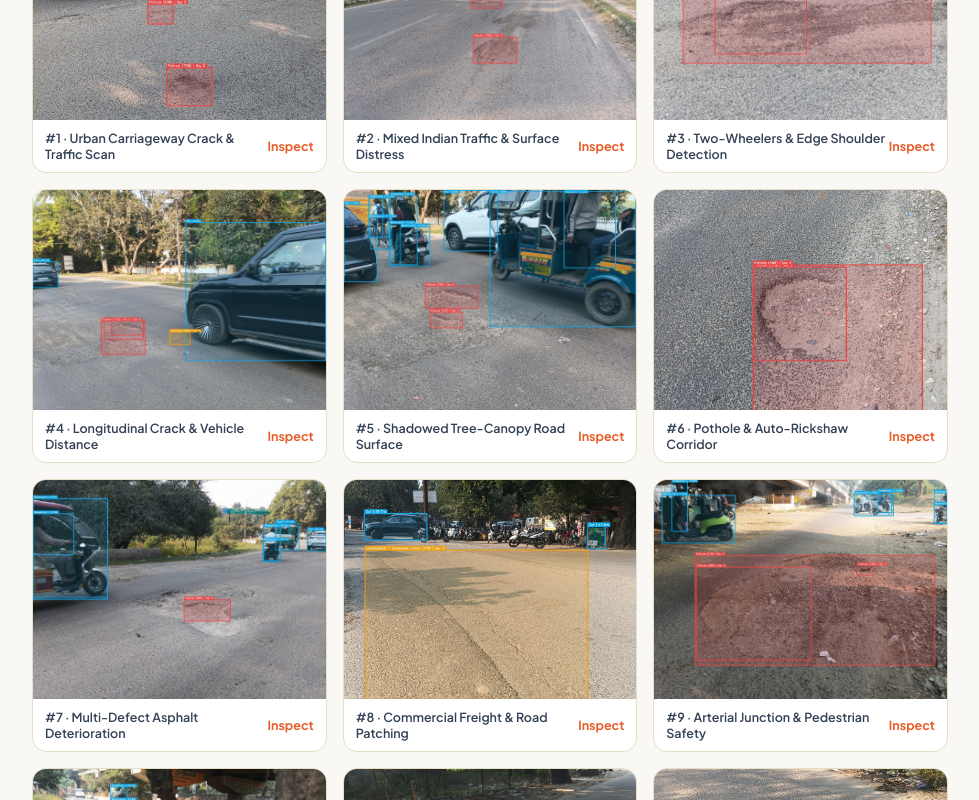
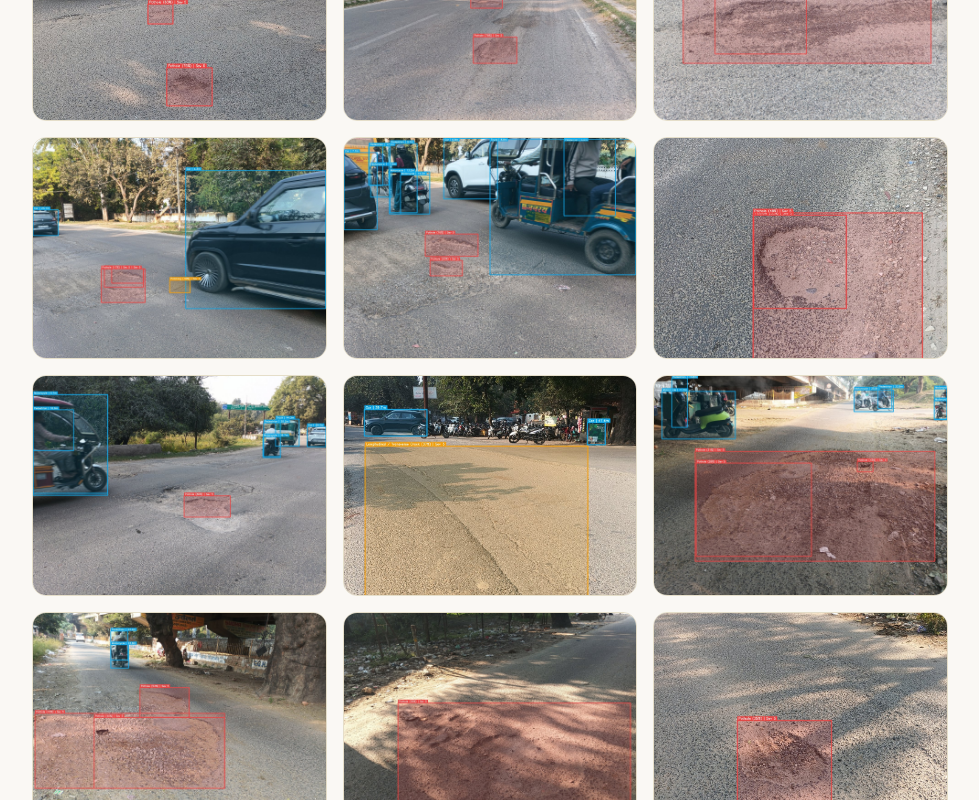
Before and after one commit to ShapezModder/showcase-, a React (Vite) app: page / in a window 1280 px wide. Shown: the part 4080-4880 px from the top of the page, without its empty margins (288-1267 px from the left). Built offline with nearby package versions, Linux system fonts and the light colour scheme.

Commit message:
Remove caption strips below Meerut testing images

```diff
--- a/src/App.jsx
+++ b/src/App.jsx
@@ -246,7 +246,7 @@ export default function App() {
               Foreign highway datasets do not represent Indian roads. We took MargDrishti onto live streets in <strong>Meerut City</strong>—capturing mixed traffic, two-wheelers, auto-rickshaws, dense tree shadows, uneven shoulders, and real asphalt distresses—and fine-tuned our thresholds for Indian conditions. Click any photo to inspect full detections.
             </p>
             <div className="meerut-grid">
-              {MEERUT_PHOTOS.map((item, idx) => (
+              {MEERUT_PHOTOS.map((item) => (
                 <button
                   key={item.src}
                   type="button"
@@ -254,10 +254,6 @@ export default function App() {
                   onClick={() => setLightboxPhoto(item)}
                 >
                   <img src={item.src} alt={item.caption} loading="lazy" />
-                  <div className="meerut-card-foot">
-                    <span>#{idx + 1} · {item.caption.replace('Meerut Pilot · ', '')}</span>
-                    <span style={{ color: 'var(--saffron)', fontWeight: 700 }}>Inspect</span>
-                  </div>
                 </button>
               ))}
             </div>
```
